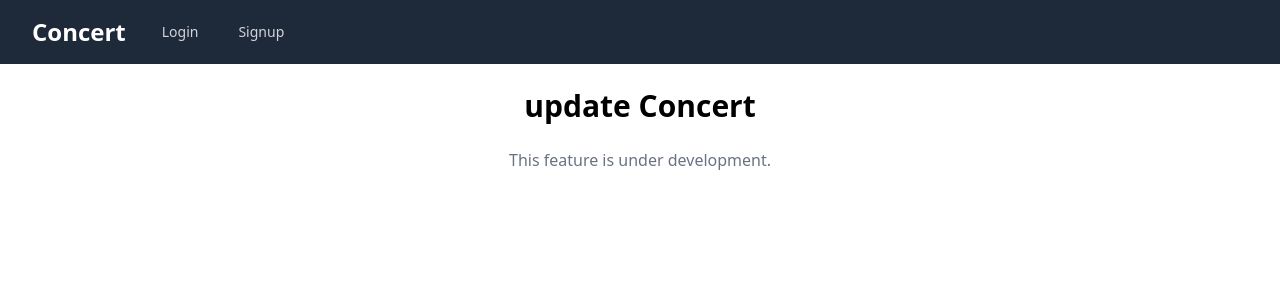
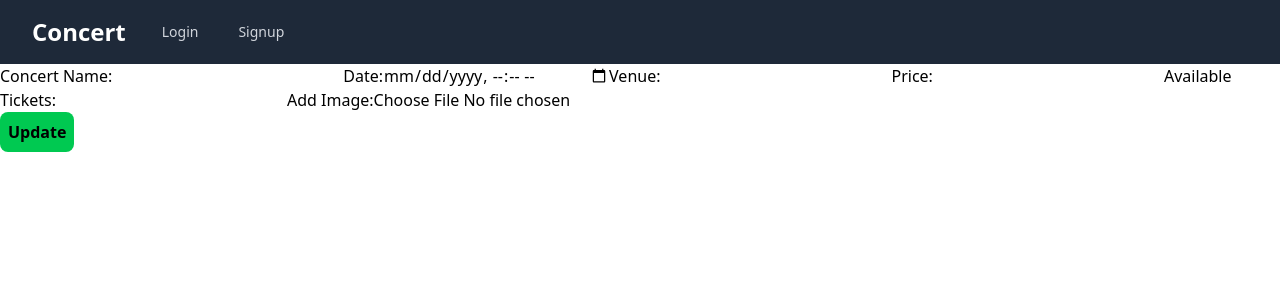
Before and after one commit to Sajay1/Concert, a React (Vite) app: page /update in a window 1280 px wide. Shown: the top 300 px of the page. Built offline with nearby package versions, Linux system fonts and the light colour scheme.

Commit message:
create updates

```diff
--- a/src/admin/Create.jsx
+++ b/src/admin/Create.jsx
@@ -44,23 +44,23 @@ export default function Create() {
 
     return(
         <>
-    <form onSubmit={handleCreate} enctype="multipart/form-data">
-      <label for="ConcertName">Concert Name:</label>
-      <input type="text" id="ConcertName" name="ConcertName" required/>
+    <form onSubmit={handleCreate} encType="multipart/form-data">
+      <label htmlFor="concertname">Concert Name:</label>
+      <input type="text" id="concertname" name="concertname" required/>
 
-      <label for="Date">Date:</label>
-      <input type="datetime-local" id="Date" name="Date" required/>
+      <label htmlFor="date">Date:</label>
+      <input type="datetime-local" id="date" name="date" required/>
 
-      <label for="Venue">Venue:</label>
-      <input type="text" id="Venue" name="Venue" required/>
+      <label htmlFor="venue">Venue:</label>
+      <input type="text" id="venue" name="venue" required/>
 
-      <label for="TicketPrice">Price:</label>
-      <input type="number" id="TicketPrice" name="TicketPrice" step="0.01" required/>
+      <label htmlFor="ticketprice">Price:</label>
+      <input type="number" id="ticketprice" name="ticketprice" step="0.01" required/>
 
-      <label for="AvailableTickets">Available Tickets:</label>
-      <input type="number" id="AvailableTickets" name="AvailableTickets" required/>
+      <label htmlFor="availabletickets">Available Tickets:</label>
+      <input type="number" id="availabletickets" name="availabletickets" required/>
 
-      <label for="image">Add Image:</label>
+      <label htmlFor="image">Add Image:</label>
       <input type="file" name="image" accept="image/*" required/>
 
       <button type="submit" className="flex flex-col justify-center bg-green-500 rounded-lg p-2 font-bold">
--- a/src/admin/Updates.jsx
+++ b/src/admin/Updates.jsx
@@ -1,10 +1,73 @@
 import React from "react";
+import { useState } from "react";
+import { useNavigate } from "react-router-dom";
+import axios from "axios";
 
 export default function Updates() {
+
+
+    const [concertname, setConcertName] = useState('');
+    const[date,setDate] = useState('');
+    const[venue,setVenue] = useState('');
+    const[ticketprice,setTicketPrice] = useState('');
+    const[availabletickets,setAvailableTickets] = useState('');
+    const[image, setImage] = useState(null);
+    const navigate = useNavigate();
+
+    const handleUpdate = async(e) => {
+        e.preventDefault();
+
+        try{
+            axios.put(`http://localhost:5000/api/concert_update/${id}`,
+               {
+                ConcertName:concertname,
+                Date:date,
+                Venue:venue,
+                TicketPrice:ticketprice,
+                AvailableTickets:availabletickets,
+                image: image
+               }
+            )
+            setConcertName('');
+            setDate('');
+            setVenue('');
+            setTicketPrice('');
+            setAvailableTickets('');
+            setImage([]);
+            navigate('/admin')
+        }
+        catch{
+            console.error("Error creating concert");
+        }
+
+    };
+
     return(
-        <div className="flex flex-col items-center bg-white min-h-screen p-6">
-            <h1 className="text-3xl font-bold mb-6">update Concert</h1>
-            <p className="text-gray-500">This feature is under development.</p>
-        </div>
-    );
+        <>
+    <form onSubmit={handleUpdate} encType="multipart/form-data">
+      <label htmlFor="ConcertName">Concert Name:</label>
+      <input type="text" id="ConcertName" name="ConcertName" required/>
+
+      <label htmlFor="Date">Date:</label>
+      <input type="datetime-local" id="Date" name="Date" required/>
+
+      <label htmlFor="Venue">Venue:</label>
+      <input type="text" id="Venue" name="Venue" required/>
+
+      <label htmlFor="TicketPrice">Price:</label>
+      <input type="number" id="TicketPrice" name="TicketPrice" step="0.01" required/>
+
+      <label htmlFor="AvailableTickets">Available Tickets:</label>
+      <input type="number" id="AvailableTickets" name="AvailableTickets" required/>
+
+      <label htmlFor="image">Add Image:</label>
+      <input type="file" name="image" accept="image/*" required/>
+
+      <button type="submit" className="flex flex-col justify-center bg-green-500 rounded-lg p-2 font-bold">
+        Update
+      </button>
+
+    </form>
+   </>
+    )
 }
--- a/src/components/Admin.jsx
+++ b/src/components/Admin.jsx
@@ -61,6 +61,8 @@ export default function Admin(){
                         <p>Venue: {concert.venue}</p>
                         <p>Price: ${concert.ticketprice}</p>
                         <p>Available Tickets: {concert.AvailableTickets}</p>
+                            <Link to="/update" className="flex flex-cols-1 bg-blue-500 rounded-lg justify-center text-center text-white p-3 m-5">Update</Link>
+                            <Link to="/delete" className="flex flex-cols-1 bg-red-500 rounded-lg justify-center text-center text-white p-3 m-5">Delete</Link>
                         </div>
 )):(
   <p className="text-gray-600 col-span-full text-center text-[50px] p-30">No concerts created</p>
--- a/src/components/Home.jsx
+++ b/src/components/Home.jsx
@@ -34,7 +34,7 @@ export default function Home() {
                         <h3 className="text-xl font-semibold mb-4">Concert : {concert.concertname}</h3>
                         <p>Date: {concert.date}</p>
                         <p>Venue: {concert.venue}</p>
-                        <p>Price: ${concert.ticketprice}</p>
+                        <p>Price: Rs:{concert.ticketprice}</p>
                         <p>Available Tickets: {concert.AvailableTickets}</p>
                         <div className="flex flex-col justify-center bg-green-600 rounded-lg mt-5 m-7 mb-1 text-white p-3 text-center">
                             <button type="submit">
```
